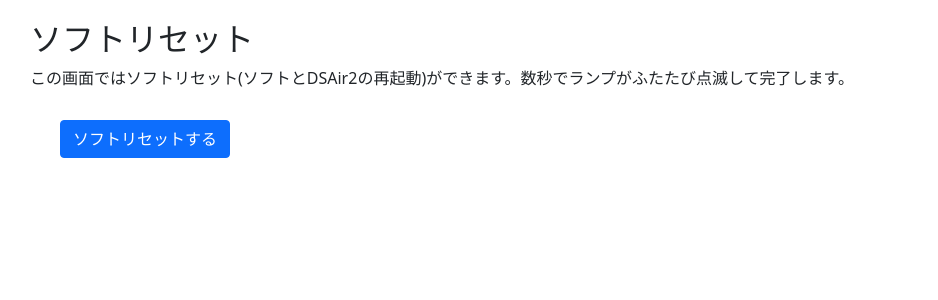
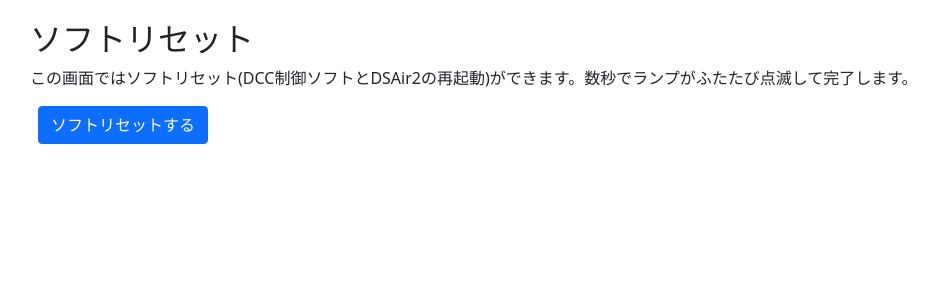
Before and after one commit to mipsparc/mm_web, a Flask app: page /softreset in a window 1280 px wide. Shown: the part 136-436 px from the top of the page, without its empty margins (72-1010 px from the left). Run offline with Flask 2, Linux system fonts and the light colour scheme; some libraries are stand-ins or nearby versions.

Commit message:
表記の修正

```diff
--- a/templates/softreset.html
+++ b/templates/softreset.html
@@ -2,11 +2,9 @@
 {% block content %}
 <h2>ソフトリセット</h2>
 <div>
-    <p>この画面ではソフトリセット(ソフトとDSAir2の再起動)ができます。数秒でランプがふたたび点滅して完了します。</p>
-    <div style="margin:30px">
-        <form method="post">
-            <input type='submit' class="btn btn-primary" value='ソフトリセットする'>
-        </form>
-    <div>
+    <p>この画面ではソフトリセット(DCC制御ソフトとDSAir2の再起動)ができます。数秒でランプがふたたび点滅して完了します。</p>
+    <form method="post" class="m-2">
+        <input type='submit' class="btn btn-primary" value='ソフトリセットする'>
+    </form>
 </div>
 {% endblock %}
--- a/templates/template.html
+++ b/templates/template.html
@@ -42,7 +42,7 @@
                             本体関連操作
                         </a>
                         <ul class="dropdown-menu">
-                            <li><a class="dropdown-item" href="/softreset">ソフト再起動</a></li>
+                            <li><a class="dropdown-item" href="/softreset">ソフトリセット</a></li>
                             <li><a class="dropdown-item" href="/log">ログ表示</a></li>
                             <li><a class="dropdown-item" href="/upgrade">ファームウェア更新</a></li>
                             <li><a class="dropdown-item" href="/database">設定情報</a></li>
```
